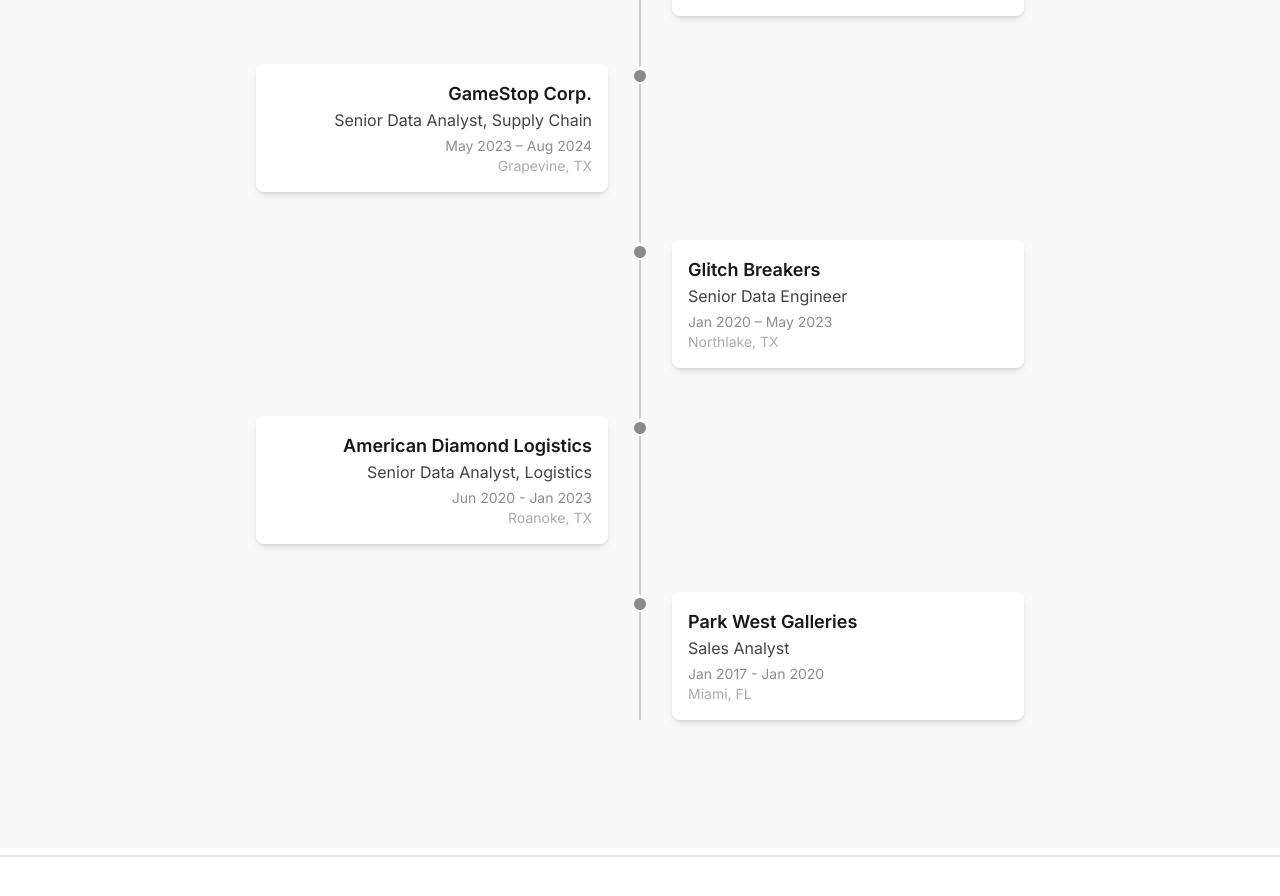
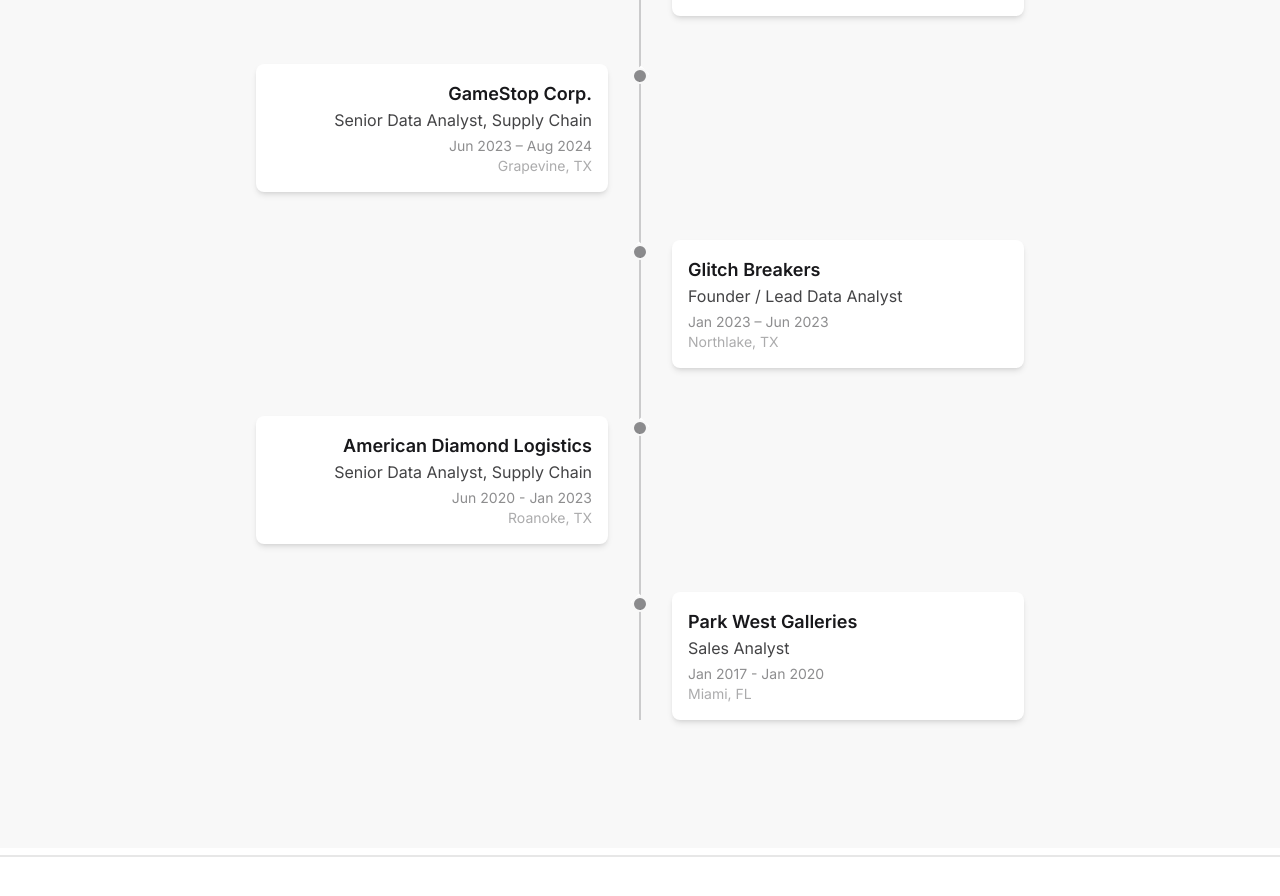
Before and after one commit to Derek-Devs/derek-shirley-portfolio, a Next.js app: page /about in a window 1280 px wide. Shown: the part 800-1696 px from the top of the page. Built offline with nearby package versions, Linux system fonts and the light colour scheme.

Commit message:
Timeline updates.

```diff
--- a/src/components/sections/about/ExperienceTimeline.tsx
+++ b/src/components/sections/about/ExperienceTimeline.tsx
@@ -15,18 +15,18 @@
   {
     company: "GameStop Corp.",
     title: "Senior Data Analyst, Supply Chain",
-    years: "May 2023 – Aug 2024",
+    years: "Jun 2023 – Aug 2024",
     location: "Grapevine, TX",
   },
   {
     company: "Glitch Breakers",
-    title: "Senior Data Engineer",
-    years: "Jan 2020 – May 2023",
+    title: "Founder / Lead Data Analyst",
+    years: "Jan 2023 – Jun 2023",
     location: "Northlake, TX",
   },
   {
     company: "American Diamond Logistics",
-    title: "Senior Data Analyst, Logistics",
+    title: "Senior Data Analyst, Supply Chain",
     years: "Jun 2020 - Jan 2023",
     location: "Roanoke, TX",
   },
```
